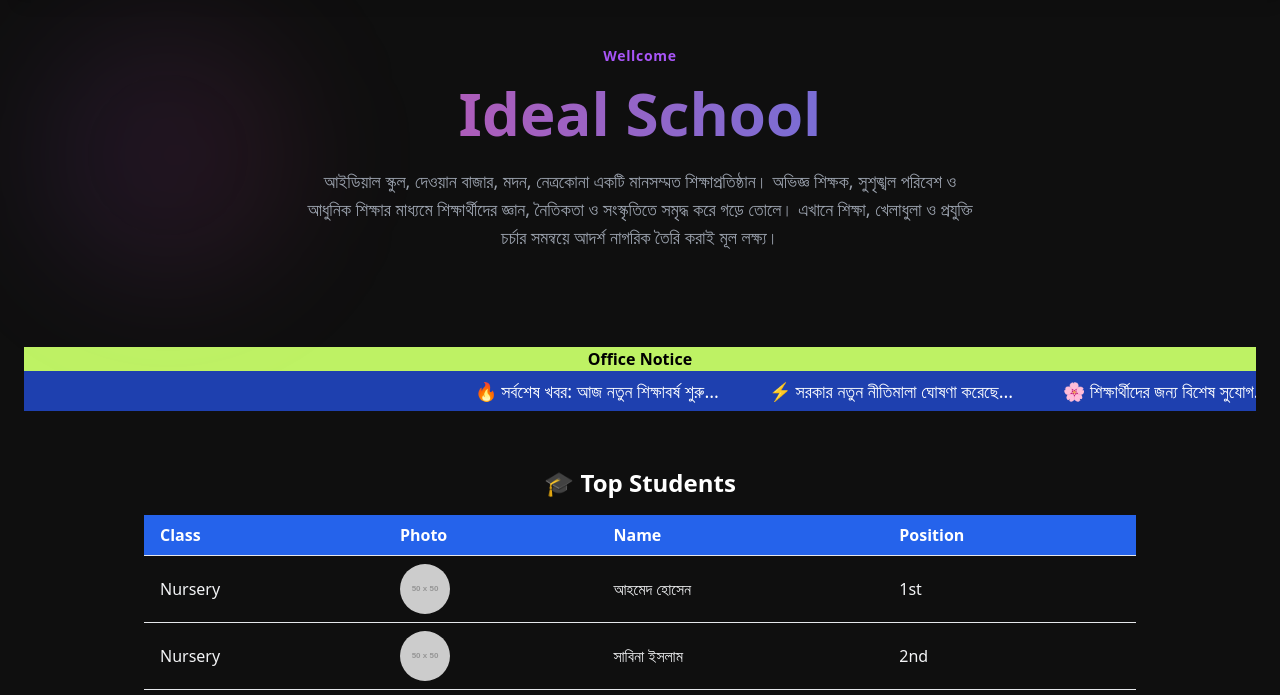
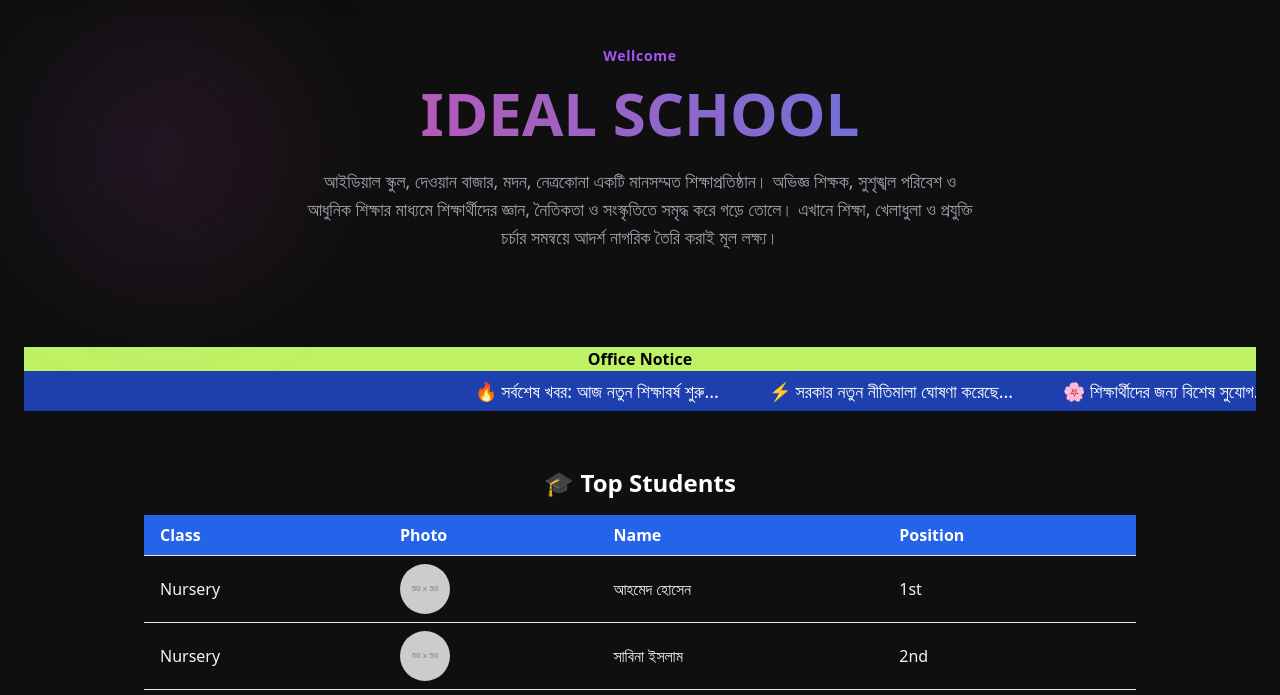
Before and after one commit to hriday33333/Ideal-School, a plain HTML site: page index.html in a window 1280 px wide. Shown: the part 53-748 px from the top of the page. Drawn offline with nearby package versions, Linux system fonts and the light colour scheme; placeholder pictures from the web are drawn by us.

Commit message:
added text

```diff
--- a/index.html
+++ b/index.html
@@ -3,7 +3,7 @@
 <head>
     <meta charset="UTF-8">
     <meta name="viewport" content="width=device-width, initial-scale=1.0">
-    <title>Website Features</title>
+    <title>IDEAL SCHOOL</title>
     <link rel="shortcut icon" href="./img/school.png" type="image/x-icon">
     <script src="https://cdn.tailwindcss.com"></script>
     <script>
@@ -64,7 +64,7 @@
         <div class="relative text-center mb-24">
             <span class="text-sm font-semibold tracking-wider text-accent-purple">Wellcome</span>
             <h2 class="text-4xl md:text-6xl font-bold mt-4 bg-clip-text text-transparent bg-gradient-to-r from-accent-pink to-primary-500">
-                Ideal School
+                IDEAL SCHOOL
             </h2>
             <p class="max-w-2xl mx-auto mt-6 text-gray-400 text-lg">
                 আইডিয়াল স্কুল, দেওয়ান বাজার, মদন, নেত্রকোনা একটি মানসম্মত শিক্ষাপ্রতিষ্ঠান। অভিজ্ঞ শিক্ষক, সুশৃঙ্খল পরিবেশ ও আধুনিক শিক্ষার মাধ্যমে শিক্ষার্থীদের জ্ঞান, নৈতিকতা ও সংস্কৃতিতে সমৃদ্ধ করে গড়ে তোলে। এখানে শিক্ষা, খেলাধুলা ও প্রযুক্তি চর্চার সমন্বয়ে আদর্শ নাগরিক তৈরি করাই মূল লক্ষ্য।
```
